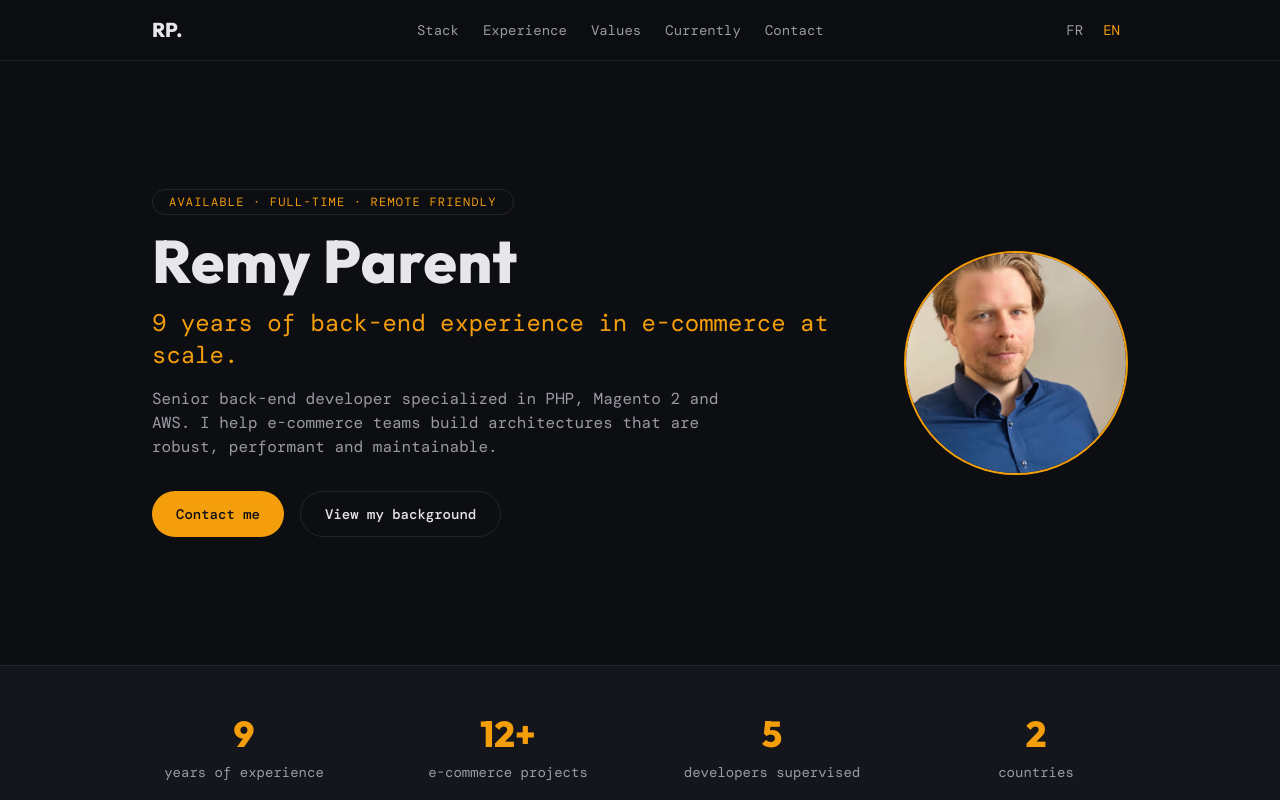
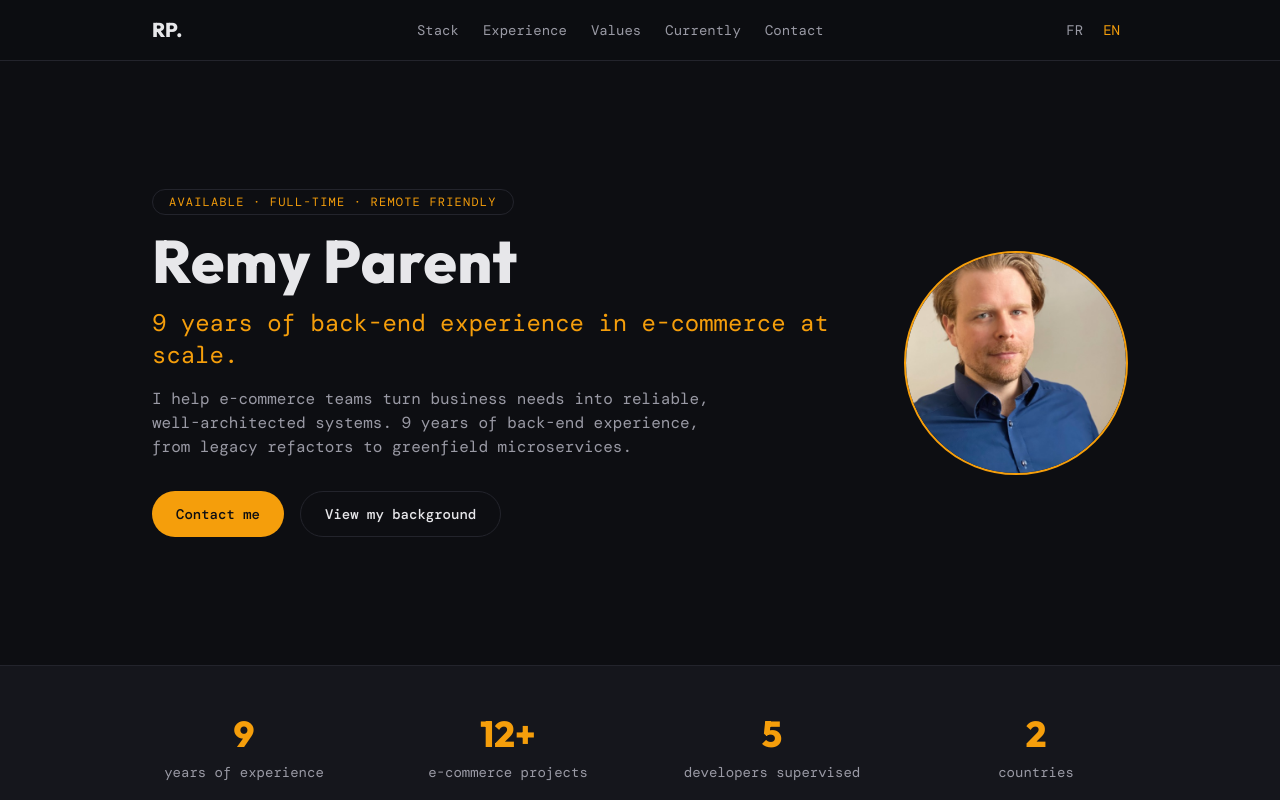
Before and after one commit to remy-parent/cv, a React (Vite) app: page /en in a window 1280 px wide. Shown: the top 800 px of the page. Built offline with nearby package versions, Linux system fonts and the light colour scheme; no server answers; a web font is replaced by a local one.

Commit message:
refactor(hero): reword hero and SEO description to remove AWS/Magento specifics (#4)

```diff
--- a/src/i18n/locales/en.json
+++ b/src/i18n/locales/en.json
@@ -10,7 +10,7 @@
   "hero": {
     "availability": "Available · Full-time · Remote friendly",
     "hook": "9 years of back-end experience in e-commerce at scale.",
-    "description": "Senior back-end developer specialized in PHP, Magento 2 and AWS. I help e-commerce teams build architectures that are robust, performant and maintainable.",
+    "description": "I help e-commerce teams turn business needs into reliable, well-architected systems. 9 years of back-end experience, from legacy refactors to greenfield microservices.",
     "ctaContact": "Contact me",
     "ctaBackground": "View my background"
   },
--- a/src/i18n/locales/fr.json
+++ b/src/i18n/locales/fr.json
@@ -10,7 +10,7 @@
   "hero": {
     "availability": "Disponible · Temps plein · Remote friendly",
     "hook": "9 ans d'expérience back-end dans l'e-commerce à grande échelle.",
-    "description": "Développeur back-end senior spécialisé en PHP, Magento 2 et AWS. J'aide les équipes e-commerce à construire des architectures robustes, performantes et maintenables.",
+    "description": "J'aide les équipes e-commerce à transformer les besoins métier en systèmes fiables et bien architecturés. 9 ans d'expérience back-end, du refactoring de legacy aux microservices from scratch.",
     "ctaContact": "Me contacter",
     "ctaBackground": "Voir mon parcours"
   },
--- a/src/pages/Home.tsx
+++ b/src/pages/Home.tsx
@@ -20,7 +20,7 @@ export default function Home() {
         <title>Remy Parent — Senior Back-End Developer</title>
         <meta
           name="description"
-          content="Remy Parent — Senior Back-End Developer specialized in PHP, Magento 2, AWS and e-commerce architecture."
+          content="Remy Parent — Senior back-end developer. I help e-commerce teams turn business needs into reliable, well-architected systems, with 9 years of experience from legacy refactors to greenfield microservices."
         />
         <link rel="canonical" href={`${siteUrl}/${lang}`} />
       </Helmet>
```
